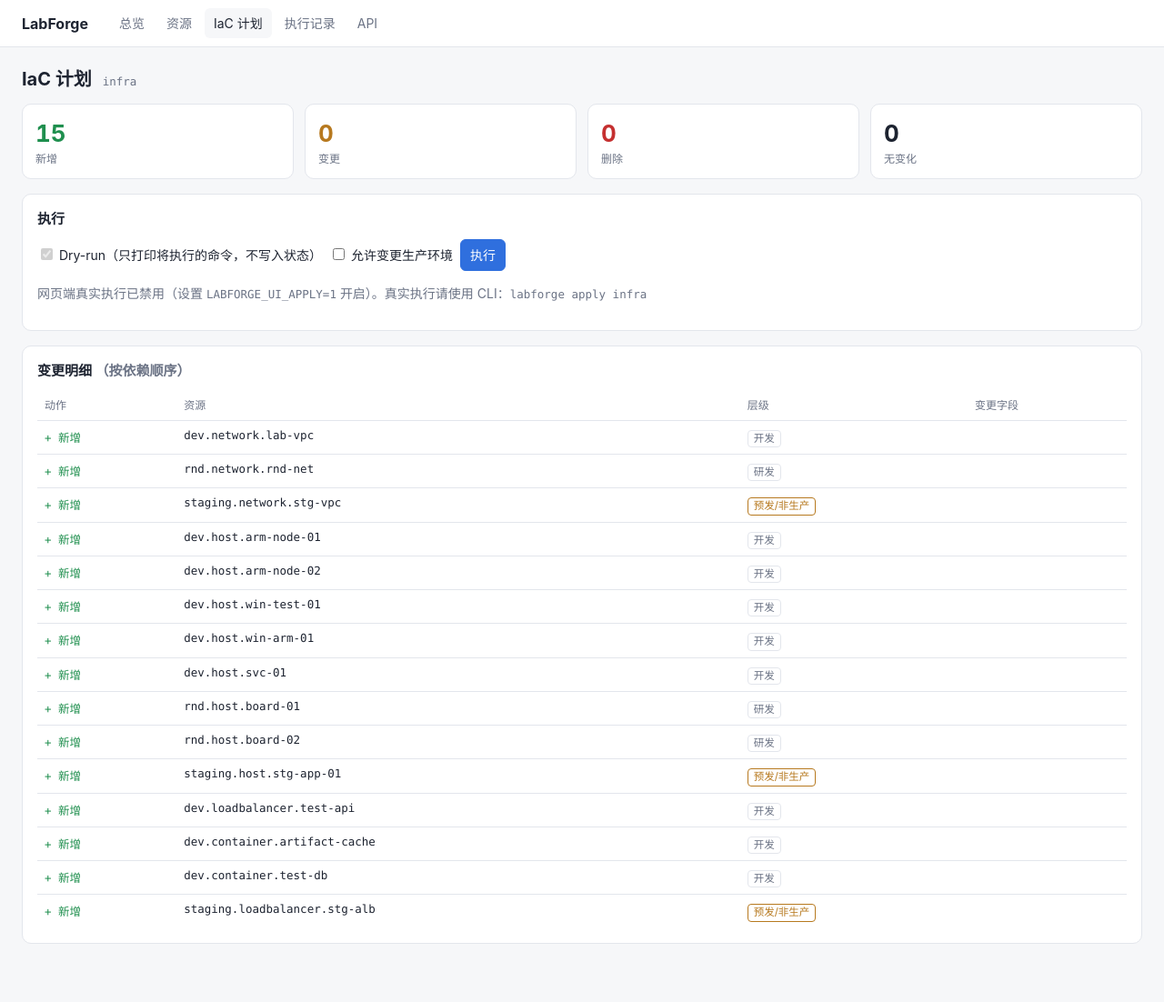
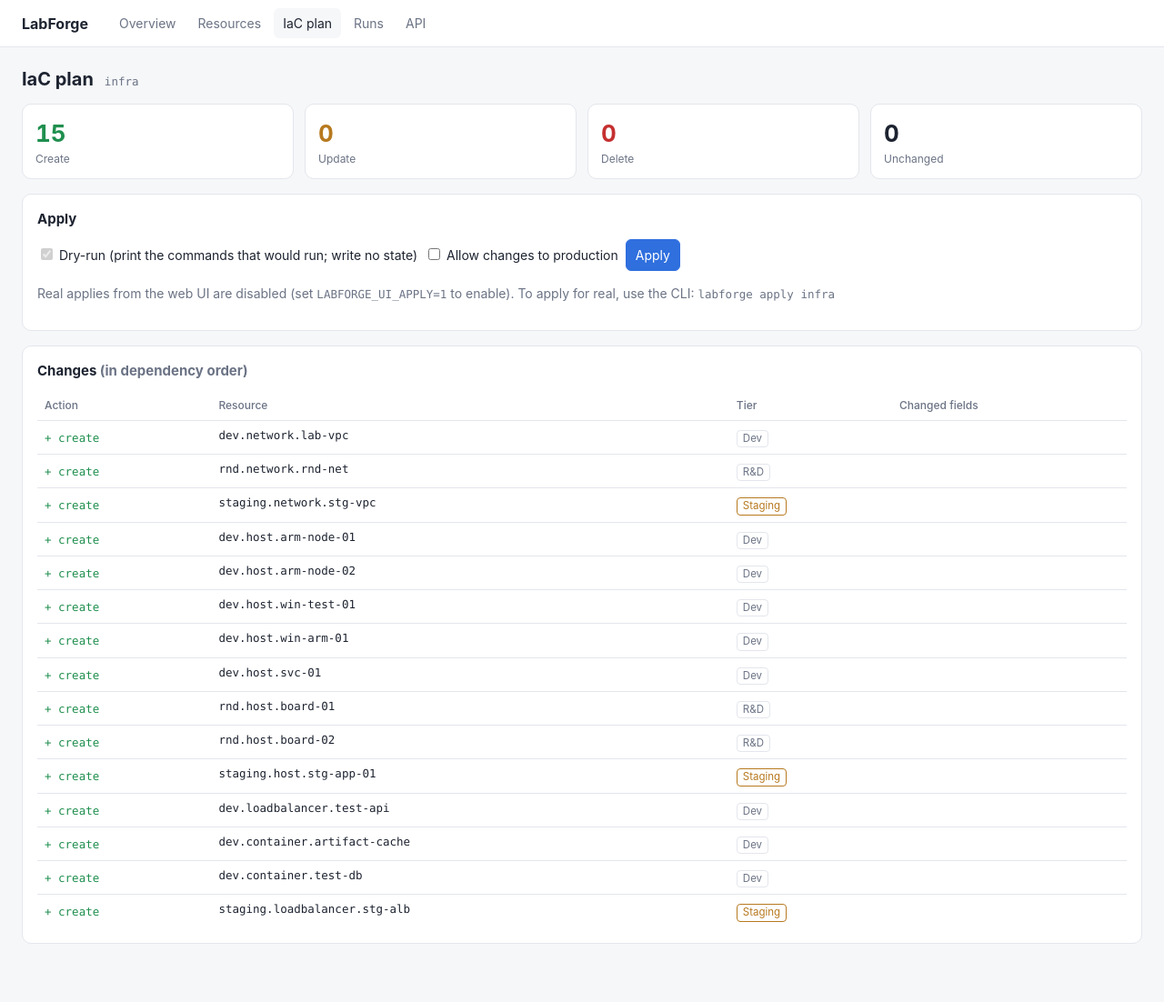
Before and after one commit to jzoscar/LabForge, a FastAPI app: page /iac in a window 1280 px wide. Shown: the whole page at 91% size. Run offline with FastAPI, Linux system fonts and the light colour scheme; some libraries are stand-ins or nearby versions.

Commit message:
Translate web UI and IaC example comments to English
Co-Authored-By: Claude Opus 5.5 <noreply@anthropic.com>

```diff
--- a/examples/local/local.yaml
+++ b/examples/local/local.yaml
@@ -1,4 +1,4 @@
-# 本机演示：无需任何真实硬件即可 apply，并看到真实的监控数据。
+# Local demo: apply without any real hardware and still see real monitoring data.
 #   LABFORGE_IAC_PATH=examples/local labforge apply -y
 #   labforge serve
 #   labforge agent --env demo --name this-mac --once
--- a/infra/dev.yaml
+++ b/infra/dev.yaml
@@ -1,5 +1,5 @@
-# 开发环境：ARM 实体测试板 + Windows 构建机 + Linux 服务器 + 容器 + VPC + 负载均衡
-# 密钥从不写在这里：xxxRef 指向环境变量 LABFORGE_SECRET_<NAME>
+# Development environment: physical ARM test boards + Windows machines + Linux server + containers + VPC + load balancer
+# Secrets never live here: each xxxRef points to the environment variable LABFORGE_SECRET_<NAME>
 #   LABFORGE_SECRET_BMC_DEFAULT="admin:password"
 #   LABFORGE_SECRET_LAB_SSH_KEY="/home/ops/.ssh/lab_ed25519"
 #   LABFORGE_SECRET_WIN_ADMIN="..."
@@ -8,20 +8,20 @@ kind: Environment
 metadata:
   name: dev
   tier: dev
-  description: 开发联调环境
+  description: Development integration environment
 spec:
   networks:
     - name: lab-vpc
       type: vpc
       cidr: 10.20.0.0/16
       subnets:
-        - { name: mgmt, cidr: 10.20.0.0/24, gateway: 10.20.0.1, vlan: 100 }   # BMC / 带外管理
-        - { name: arm,  cidr: 10.20.1.0/24, gateway: 10.20.1.1, vlan: 101 }   # ARM 测试板
-        - { name: win,  cidr: 10.20.2.0/24, gateway: 10.20.2.1, vlan: 102 }   # Windows 测试机
-        - { name: svc,  cidr: 10.20.3.0/24, gateway: 10.20.3.1, vlan: 103 }   # 服务器 / 容器
+        - { name: mgmt, cidr: 10.20.0.0/24, gateway: 10.20.0.1, vlan: 100 }   # BMC / out-of-band management
+        - { name: arm,  cidr: 10.20.1.0/24, gateway: 10.20.1.1, vlan: 101 }   # ARM test boards
+        - { name: win,  cidr: 10.20.2.0/24, gateway: 10.20.2.1, vlan: 102 }   # Windows test machines
+        - { name: svc,  cidr: 10.20.3.0/24, gateway: 10.20.3.1, vlan: 103 }   # servers / containers
 
   hosts:
-    # --- ARM 实体测试硬件（带 Redfish BMC，可远程开关机） ---
+    # --- Physical ARM test hardware (Redfish/IPMI BMC, remote power control) ---
     - name: arm-node-01
       kind: baremetal
       platform: { os: linux, arch: arm64, distro: ubuntu, version: "24.04" }
@@ -51,7 +51,7 @@ spec:
         probes: [ { type: ping }, { type: tcp, port: 22 } ]
       labels: { board: rk3588, rack: r1-u14 }
 
-    # --- Windows 实体测试机 ---
+    # --- Physical Windows test machine ---
     - name: win-test-01
       kind: baremetal
       platform: { os: windows, arch: amd64, version: "11-23H2" }
@@ -78,7 +78,7 @@ spec:
         probes: [ { type: ping }, { type: tcp, port: 5985 } ]
       labels: { device: snapdragon-x-devkit }
 
-    # --- Linux 服务器（承载容器 + haproxy） ---
+    # --- Linux server (runs containers + haproxy) ---
     - name: svc-01
       kind: vm
       platform: { os: linux, arch: amd64, distro: rocky, version: "9" }
--- a/infra/rnd.yaml
+++ b/infra/rnd.yaml
@@ -1,10 +1,10 @@
-# 研发测试环境：ARM 板卡测试池，VPC 交给已有的 Terraform 模块管理
+# R&D test environment: a pool of ARM boards on a physical lab network
 apiVersion: labforge/v1
 kind: Environment
 metadata:
   name: rnd
   tier: rnd
-  description: 研发测试 - ARM 板卡池
+  description: R&D testing - ARM board pool
 spec:
   networks:
     - name: rnd-net
--- a/infra/staging.yaml
+++ b/infra/staging.yaml
@@ -1,4 +1,4 @@
-# 非生产（预发）环境：云上 VPC + 托管负载均衡，交给 Terraform 模块
+# Pre-production (staging) environment: cloud VPC + managed load balancer, delegated to Terraform modules
 apiVersion: labforge/v1
 kind: Environment
 metadata:
--- a/labforge/templates/base.html
+++ b/labforge/templates/base.html
@@ -1,5 +1,5 @@
 <!doctype html>
-<html lang="zh-CN">
+<html lang="en">
 <head>
   <meta charset="utf-8">
   <meta name="viewport" content="width=device-width, initial-scale=1">
@@ -11,10 +11,10 @@
 <header class="top">
   <a class="brand" href="/">LabForge</a>
   <nav>
-    <a href="/" class="{{ 'on' if nav == 'dash' }}">总览</a>
-    <a href="/resources" class="{{ 'on' if nav == 'res' }}">资源</a>
-    <a href="/iac" class="{{ 'on' if nav == 'iac' }}">IaC 计划</a>
-    <a href="/runs" class="{{ 'on' if nav == 'runs' }}">执行记录</a>
+    <a href="/" class="{{ 'on' if nav == 'dash' }}">Overview</a>
+    <a href="/resources" class="{{ 'on' if nav == 'res' }}">Resources</a>
+    <a href="/iac" class="{{ 'on' if nav == 'iac' }}">IaC plan</a>
+    <a href="/runs" class="{{ 'on' if nav == 'runs' }}">Runs</a>
     <a href="/docs">API</a>
   </nav>
 </header>
--- a/labforge/templates/dashboard.html
+++ b/labforge/templates/dashboard.html
@@ -1,9 +1,9 @@
 {% extends "base.html" %}
-{% block title %}总览{% endblock %}
+{% block title %}Overview{% endblock %}
 {% block content %}
 <div class="page-head">
-  <h1>环境总览</h1>
-  <span class="muted">每 15 秒自动刷新</span>
+  <h1>Environment overview</h1>
+  <span class="muted">Refreshes every 15 s</span>
 </div>
 <div id="dash" hx-get="/partials/dashboard" hx-trigger="every 15s" hx-swap="innerHTML">
   {% include "_dashboard_body.html" %}
--- a/labforge/templates/iac.html
+++ b/labforge/templates/iac.html
@@ -1,43 +1,43 @@
 {% extends "base.html" %}
-{% block title %}IaC 计划{% endblock %}
+{% block title %}IaC plan{% endblock %}
 {% block content %}
-<div class="page-head"><h1>IaC 计划</h1><span class="mono muted">{{ path }}</span></div>
+<div class="page-head"><h1>IaC plan</h1><span class="mono muted">{{ path }}</span></div>
 
 {% if errors %}
 <section class="card">
-  <h2 class="err">校验失败</h2>
+  <h2 class="err">Validation failed</h2>
   <ul class="errors">{% for e in errors %}<li class="mono">{{ e }}</li>{% endfor %}</ul>
 </section>
 {% elif plan %}
 {% set c = plan.counts() %}
 <section class="stats">
-  <div class="stat a-create"><div class="n">{{ c['create'] }}</div><div class="l">新增</div></div>
-  <div class="stat a-update"><div class="n">{{ c['update'] }}</div><div class="l">变更</div></div>
-  <div class="stat a-delete"><div class="n">{{ c['delete'] }}</div><div class="l">删除</div></div>
-  <div class="stat"><div class="n">{{ c['noop'] }}</div><div class="l">无变化</div></div>
+  <div class="stat a-create"><div class="n">{{ c['create'] }}</div><div class="l">Create</div></div>
+  <div class="stat a-update"><div class="n">{{ c['update'] }}</div><div class="l">Update</div></div>
+  <div class="stat a-delete"><div class="n">{{ c['delete'] }}</div><div class="l">Delete</div></div>
+  <div class="stat"><div class="n">{{ c['noop'] }}</div><div class="l">Unchanged</div></div>
 </section>
 
 <section class="card">
-  <h2>执行</h2>
+  <h2>Apply</h2>
   <form method="post" action="/iac/apply" class="apply">
-    <label><input type="checkbox" name="dry_run" value="true" checked {{ '' if ui_apply else 'disabled' }}> Dry-run（只打印将执行的命令，不写入状态）</label>
+    <label><input type="checkbox" name="dry_run" value="true" checked {{ '' if ui_apply else 'disabled' }}> Dry-run (print the commands that would run; write no state)</label>
     {% if not ui_apply %}<input type="hidden" name="dry_run" value="true">{% endif %}
-    <label><input type="checkbox" name="allow_prod" value="true"> 允许变更生产环境</label>
-    <button {{ 'disabled' if not plan.has_changes }}>执行</button>
+    <label><input type="checkbox" name="allow_prod" value="true"> Allow changes to production</label>
+    <button {{ 'disabled' if not plan.has_changes }}>Apply</button>
   </form>
   {% if not ui_apply %}
-  <p class="muted">网页端真实执行已禁用（设置 <code>LABFORGE_UI_APPLY=1</code> 开启）。真实执行请使用 CLI：<code>labforge apply {{ path }}</code></p>
+  <p class="muted">Real applies from the web UI are disabled (set <code>LABFORGE_UI_APPLY=1</code> to enable). To apply for real, use the CLI: <code>labforge apply {{ path }}</code></p>
   {% endif %}
 </section>
 
 <section class="card">
-  <h2>变更明细 <span class="muted">（按依赖顺序）</span></h2>
+  <h2>Changes <span class="muted">(in dependency order)</span></h2>
   <table>
-    <thead><tr><th>动作</th><th>资源</th><th>层级</th><th>变更字段</th></tr></thead>
+    <thead><tr><th>Action</th><th>Resource</th><th>Tier</th><th>Changed fields</th></tr></thead>
     <tbody>
     {% for ch in plan.changes %}
     <tr class="{{ 'dim' if ch.action == 'noop' }}">
-      <td><span class="act a-{{ ch.action }}">{{ {'create': '+ 新增', 'update': '~ 变更', 'delete': '- 删除', 'noop': '= 无变化'}[ch.action] }}</span></td>
+      <td><span class="act a-{{ ch.action }}">{{ {'create': '+ create', 'update': '~ update', 'delete': '- delete', 'noop': '= unchanged'}[ch.action] }}</span></td>
       <td class="mono">{{ ch.address }}</td>
       <td><span class="chip tier-{{ ch.tier }}">{{ TIER_LABEL.get(ch.tier, ch.tier) }}</span></td>
       <td class="mono sub">{{ ch.diff|join(', ') }}</td>
--- a/labforge/web.py
+++ b/labforge/web.py
@@ -21,9 +21,9 @@ from labforge.models import AgentReport, CheckResult, Event, ResourceState, Run,
 router = APIRouter(include_in_schema=False)
 templates = Jinja2Templates(directory=Path(__file__).parent / "templates")
 
-STATUS_LABEL = {"up": "正常", "degraded": "降级", "down": "故障", "unknown": "未知"}
-KIND_LABEL = {"network": "网络/VPC", "loadbalancer": "负载均衡", "host": "主机", "container": "容器"}
-TIER_LABEL = {"dev": "开发", "test": "测试", "rnd": "研发", "staging": "预发/非生产", "prod": "生产"}
+STATUS_LABEL = {"up": "Up", "degraded": "Degraded", "down": "Down", "unknown": "Unknown"}
+KIND_LABEL = {"network": "Network/VPC", "loadbalancer": "Load balancer", "host": "Host", "container": "Container"}
+TIER_LABEL = {"dev": "Dev", "test": "Test", "rnd": "R&D", "staging": "Staging", "prod": "Prod"}
 
 
 def ago(dt: datetime | None) -> str:
@@ -31,12 +31,12 @@ def ago(dt: datetime | None) -> str:
         return "—"
     s = int((utcnow() - dt).total_seconds())
     if s < 60:
-        return f"{max(s, 0)} 秒前"
+        return f"{max(s, 0)}s ago"
     if s < 3600:
-        return f"{s // 60} 分钟前"
+        return f"{s // 60}m ago"
     if s < 86400:
-        return f"{s // 3600} 小时前"
-    return f"{s // 86400} 天前"
+        return f"{s // 3600}h ago"
+    return f"{s // 86400}d ago"
 
 
 def sparkline(values: list[float | None], width: int = 140, height: int = 30, vmax: float = 100) -> Markup:
@@ -142,9 +142,9 @@ def resource_detail(address: str, request: Request, session: Session = Depends(g
     if reports:
         spark = {
             "CPU %": sparkline([r.cpu_percent for r in reports]),
-            "内存 %": sparkline([r.mem_percent for r in reports]),
-            "磁盘 %": sparkline([r.disk_percent for r in reports]),
-            "温度 °C": sparkline([r.temp_c for r in reports], vmax=110),
+            "Memory %": sparkline([r.mem_percent for r in reports]),
+            "Disk %": sparkline([r.disk_percent for r in reports]),
+            "Temp °C": sparkline([r.temp_c for r in reports], vmax=110),
         }
     return templates.TemplateResponse(request, "resource.html", {
         "nav": "res", "st": st, "checks": checks, "events": events,
```
Also changed, not shown: labforge/templates/_dashboard_body.html (+19 -19 lines), labforge/templates/resource.html (+13 -13 lines), labforge/templates/resources.html (+9 -9 lines), labforge/templates/run.html (+4 -4 lines), labforge/templates/runs.html (+5 -5 lines), tests/test_api.py (+1 -1 lines).
